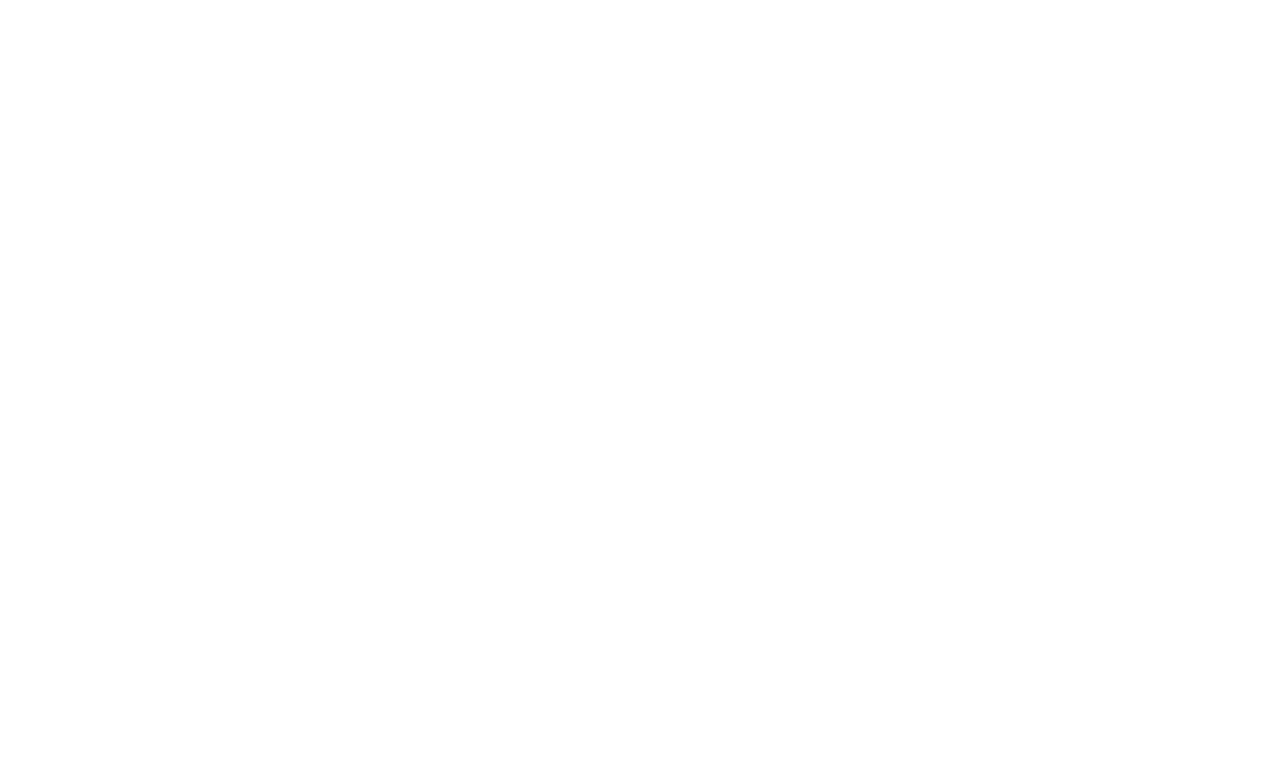
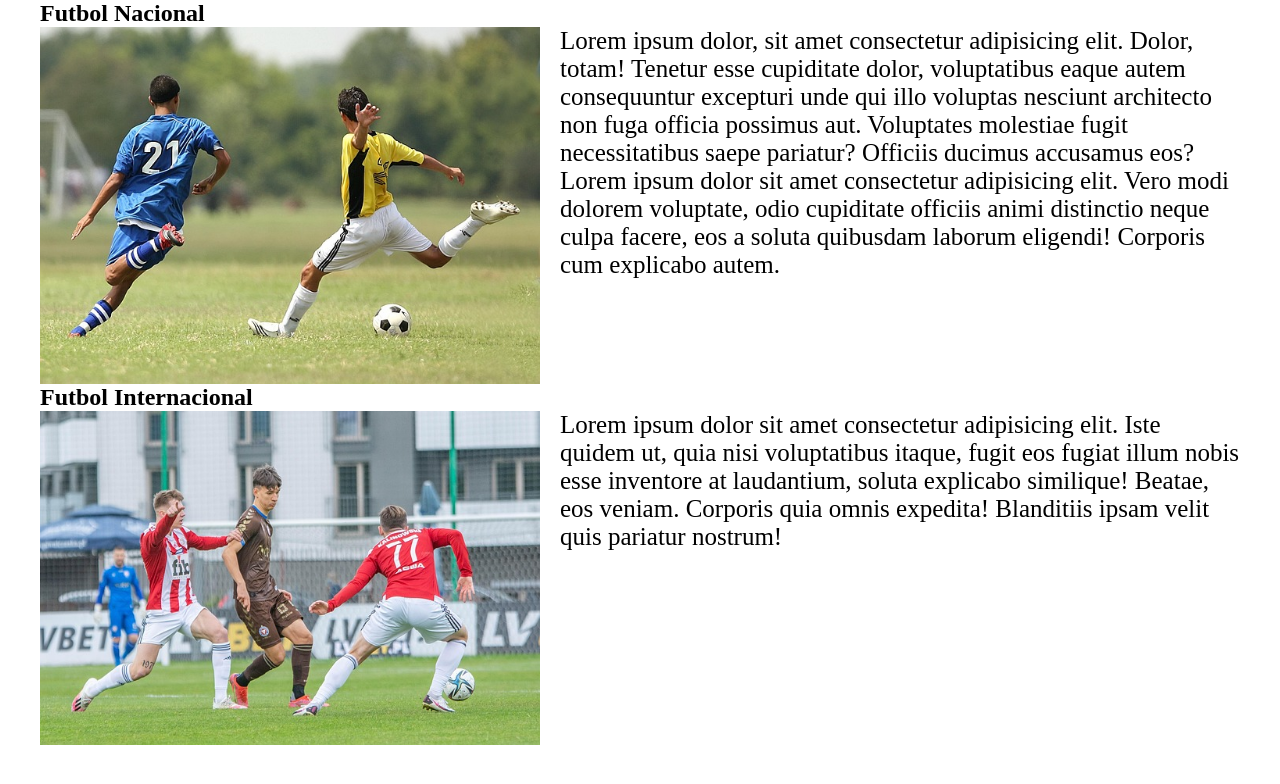
Before and after one commit to JoseIOrtega/Grupal, a plain HTML site: page index.html in a window 1280 px wide. Drawn offline with Linux system fonts and the light colour scheme.

Commit message:
Primer commit en contenedor

```diff
--- a/index.html
+++ b/index.html
@@ -7,6 +7,19 @@
     <link rel="stylesheet" href="./style.css">
 </head>
 <body>
-
+    <main>
+        <div class="f">
+            <h2>Futbol Nacional</h2>
+            <div class="fn">
+                <img class="img-fn" src="./fn.jpg" alt="fn">
+                <p>Lorem ipsum dolor, sit amet consectetur adipisicing elit. Dolor, totam! Tenetur esse cupiditate dolor, voluptatibus eaque autem consequuntur excepturi unde qui illo voluptas nesciunt architecto non fuga officia possimus aut. Voluptates molestiae fugit necessitatibus saepe pariatur? Officiis ducimus accusamus eos? Lorem ipsum dolor sit amet consectetur adipisicing elit. Vero modi dolorem voluptate, odio cupiditate officiis animi distinctio neque culpa facere, eos a soluta quibusdam laborum eligendi! Corporis cum explicabo autem.</p>
+            </div>
+            <h2>Futbol Internacional</h2>
+            <div class="fi">
+                <img class="img-fi" src="./fi.jpg" alt="fi">
+                <p>Lorem ipsum dolor sit amet consectetur adipisicing elit. Iste quidem ut, quia nisi voluptatibus itaque, fugit eos fugiat illum nobis esse inventore at laudantium, soluta explicabo similique! Beatae, eos veniam. Corporis quia omnis expedita! Blanditiis ipsam velit quis pariatur nostrum!</p>
+            </div>
+        </div>
+    </main>
 </body>
 </html>
--- a/style.css
+++ b/style.css
@@ -0,0 +1,34 @@
+*{
+    margin: 0;
+    padding: 0;
+}
+main{
+    display:flex;
+    flex-direction: column;
+    align-items: center;
+}
+.f{
+    width: 1200px;
+    display: flex;
+    flex-direction: column;
+}
+.fn{
+    display: flex;
+    flex-direction: row;
+}
+.img-fn{
+    width: 500px;
+}
+.fi{
+    display: flex;
+    flex-direction: row;
+}
+.img-fi{
+    width: 500px;
+
+}
+p{
+    margin-left: 20px;
+    align-content: justify;
+    font-size: 25px;
+}
```
Also changed, not shown: fi.jpg (added), fn.jpg (added), pi.jpg (added), pn.jpg (added).
